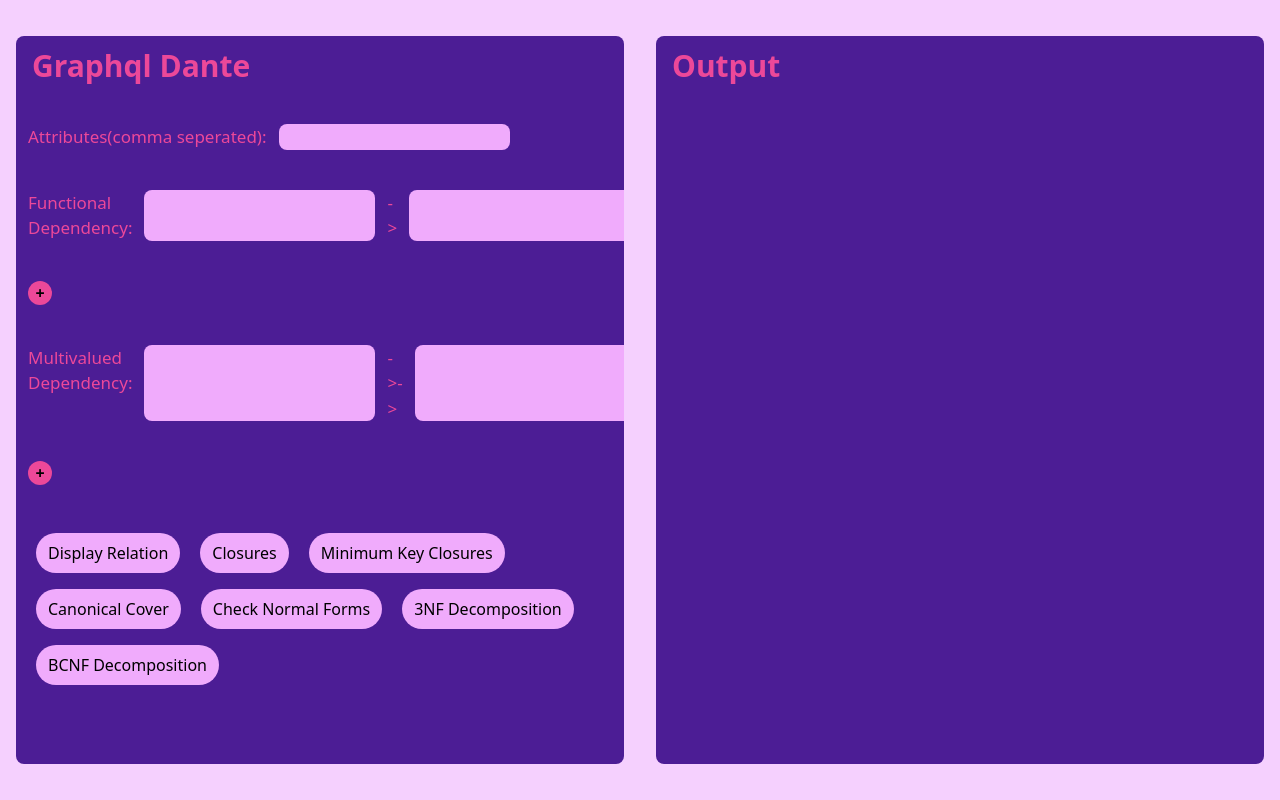
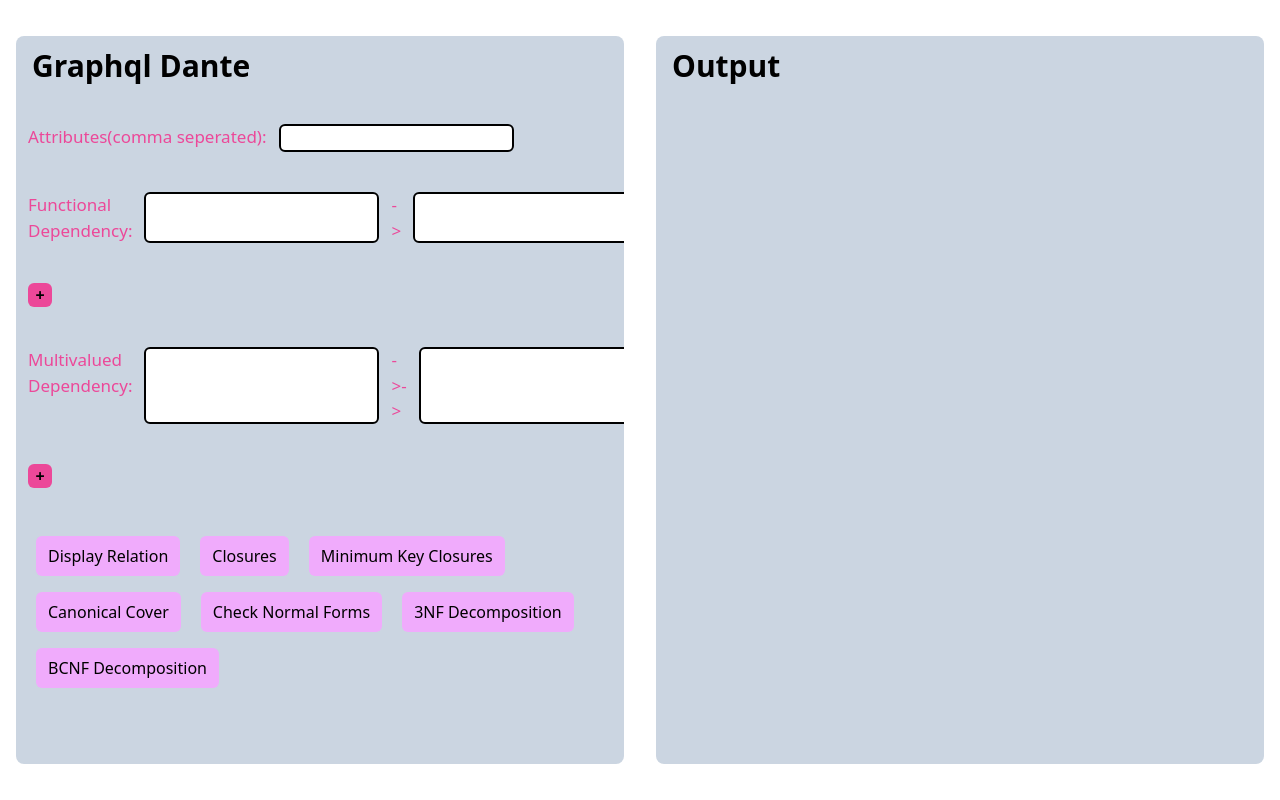
Before and after one commit to ARYA-RAY/dante-ui, a React (Create React App) app: page / in a window 1280 px wide. Built offline with nearby package versions, Linux system fonts and the light colour scheme.

Commit message:
feat: update styles

```diff
--- a/src/App.js
+++ b/src/App.js
@@ -63,16 +63,16 @@ function App() {
 
   return (
     <div className="flex flex-row h-screen">
-      <div className='bg-fuchsia-200 w-full'>
-        <div className='w-[95%] bg-violet-900 h-[91%] my-9 mx-auto rounded-lg overflow-auto'>
+      <div className='bg-white w-full'>
+        <div className='w-[95%] bg-slate-300 h-[91%] my-9 mx-auto rounded-lg overflow-auto'>
           <div className='ml-4'>
-            <h1 className='text-pink-500 text-3xl font-semibold pt-3'>Graphql Dante</h1>
+            <h1 className='text-black-500 text-3xl font-semibold pt-3'>Graphql Dante</h1>
           </div>
           <div className='mt-10'>
             <div className='flex flex-row ml-3'>
               <h1 className='text-pink-500 text-[17px]'>Attributes(comma seperated): </h1>
               <input
-                className='ml-3 bg-fuchsia-300 rounded-lg'
+                className='ml-3 bg-white border-2 border-black rounded-md'
                 name='attributes'
                 value={attributes}
                 onChange={e => handleAttributeChange(e.target.value)}
@@ -83,21 +83,21 @@ function App() {
                 <div className='flex flex-row ml-3 mt-10'>
                   <h1 className='text-pink-500 text-[17px]'>Functional Dependency: </h1>
                   <input
-                    className='ml-3 bg-fuchsia-300 rounded-lg'
+                    className='ml-3 bg-white border-2 border-black rounded-md'
                     name='left'
                     value={input.left}
                     onChange={e => handleInputChange(index, 'left', e.target.value)}
                   />
                   <h1 className='text-pink-500 ml-3 text-[17px]'>-&gt;</h1>
                   <input
-                    className='ml-3 bg-fuchsia-300 rounded-lg'
+                    className='ml-3 bg-white border-2 border-black rounded-md'
                     name='right'
                     value={input.right}
                     onChange={e => handleInputChange(index, 'right', e.target.value)}
                   />
                 </div>
               ))}
-              <button className='ml-3 bg-pink-500 mt-10 w-6 rounded-[100px]' onClick={handleAddInput}>
+              <button className='ml-3 bg-pink-500 mt-10 w-6 rounded-md' onClick={handleAddInput}>
                 <h1 className='font-bold '>+</h1>
               </button>
             </div>
@@ -106,21 +106,21 @@ function App() {
                 <div className='flex flex-row ml-3 mt-10'>
                   <h1 className='text-pink-500 text-[17px]'>Multivalued Dependency: </h1>
                   <input
-                    className='ml-3 bg-fuchsia-300 rounded-lg'
+                    className='ml-3 bg-white border-2 border-black rounded-md'
                     name='left'
                     value={input.left}
                     onChange={e => handleMultInputChange(index, 'left', e.target.value)}
                   />
                   <h1 className='text-pink-500 ml-3 text-[17px]'>-&gt;-&gt;</h1>
                   <input
-                    className='ml-3 bg-fuchsia-300 rounded-lg'
+                    className='ml-3 bg-white border-2 border-black rounded-md'
                     name='right'
                     value={input.right}
                     onChange={e => handleMultInputChange(index, 'right', e.target.value)}
                   />
                 </div>
               ))}
-              <button className='ml-3 bg-pink-500 mt-10 w-6 rounded-[100px]' onClick={handleMultAddInput}>
+              <button className='ml-3 bg-pink-500 mt-10 w-6 rounded-md' onClick={handleMultAddInput}>
                 <h1 className='font-bold '>+</h1>
               </button>
             </div>
@@ -129,7 +129,7 @@ function App() {
             {buttons.map((text, index) => (
               <button
                 key={index}
-                className={activeButtons.includes(index) ? 'ml-5 bg-pink-500 rounded-[100px] my-2' : 'ml-5 bg-fuchsia-300 rounded-[100px] my-2'}
+                className={activeButtons.includes(index) ? 'ml-5 bg-pink-500 rounded-md my-2' : 'ml-5 bg-fuchsia-300 rounded-md my-2'}
                 onClick={() => toggleButton(index)}
               >
                 <h1 className='mx-3 my-2'>{text}</h1>
@@ -138,10 +138,10 @@ function App() {
           </div>
         </div>
       </div>
-      <div className='bg-fuchsia-200 w-full'>
-        <div className='w-[95%] bg-violet-900 h-[91%] my-9 mx-auto rounded-lg overflow-auto'>
+      <div className='bg-white w-full'>
+        <div className='w-[95%] bg-slate-300 h-[91%] my-9 mx-auto rounded-lg overflow-auto'>
           <div className='ml-4'>
-            <h1 className='text-pink-500 text-3xl font-semibold pt-3'>Output</h1>
+            <h1 className='text-black-500 text-3xl font-semibold pt-3'>Output</h1>
           </div>
           <div style={{ marginTop: '20px' }}>
             {buttons.map((text, index) => (
@@ -156,7 +156,7 @@ function App() {
                   <h1 className='text-[17px] text-pink-500'>{text}: </h1>
                 </div>
                 <div className='ml-2'>
-                  <h1 className='text-[17px] text-fuchsia-300'>R(A,B,C,d)</h1>
+                  <h1 className='text-[17px] text-black'>R(A,B,C,d)</h1>
                 </div>
               </div>
             ))}
```
Also changed, not shown: 1 other file (tests, documents, lock files or other folders).
